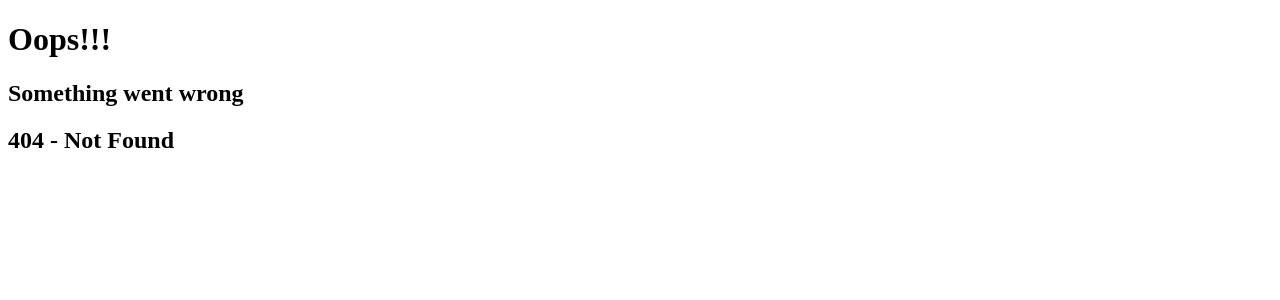
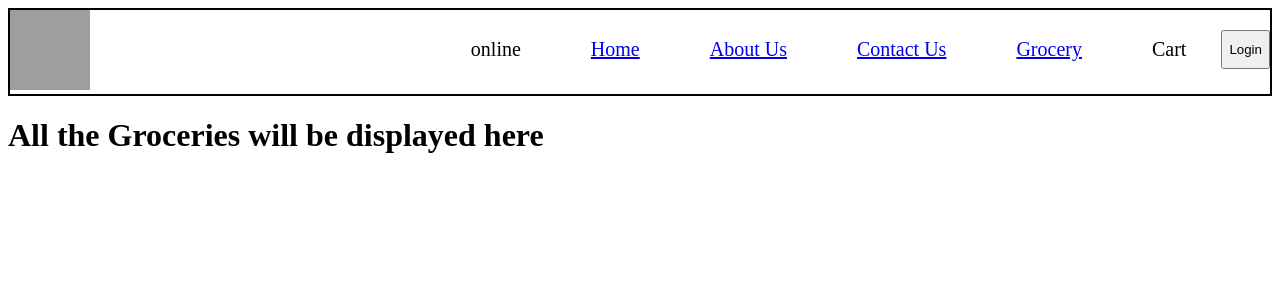
Before and after one commit to ranjith1710/Namaste-React, a React (Vite) app: page /grocery in a window 1280 px wide. Before the commit this address had no page. Shown: the top 300 px of the page. Built offline with nearby package versions, Linux system fonts and the light colour scheme; grey boxes are pictures that could not be loaded.

Commit message:
Episode-09

```diff
--- a/src/App.js
+++ b/src/App.js
@@ -1,5 +1,5 @@
 // importing React and ReactDOM
-import React from "react";
+import React, { Suspense, lazy } from "react";
 import ReactDOM from "react-dom/client";
 import "../style.css";
 import Header from "./components/Header";
@@ -9,6 +9,10 @@ import Contact from "./components/Contact";
 import Error from "./components/Error";
 import RestaurantMenu from "./components/RestaurantMenu";
 import { createBrowserRouter, RouterProvider, Outlet } from "react-router-dom";
+import Shimmer from "./components/Shimmer";
+
+//lazy loading, code splitting, chunking, dynamic bundling, dynamic import, on demand loading
+const Grocery = lazy(() => import("./components/Grocery"));
 
 const App = () => {
   return (
@@ -41,6 +45,14 @@ const router = createBrowserRouter([
         element: <Contact />
       },
       {
+        path: "/grocery",
+        element: (
+          <Suspense fallback={<Shimmer />}>
+            <Grocery />
+          </Suspense>
+        )
+      },
+      {
         path: "/restaurants/:resId",
         element: <RestaurantMenu />
       }
--- a/src/components/Body.js
+++ b/src/components/Body.js
@@ -1,17 +1,22 @@
-import resList from "../utils/mockData";
 import Restaurant from "./Restaurant";
 import { useState, useEffect } from "react";
 import Shimmer from "./Shimmer";
 import { Link } from "react-router-dom";
+import useOnlineStatus from "../utils/useOnlineStatus";
+
 const Body = () => {
   const [listOfRestaurant, setListOfRestaurant] = useState([]);
   const [filteredRestaurant, setFilteredRestaurant] = useState([]);
   const [searchText, setSearchText] = useState("");
+
+  console.log("Body rendered");
   //this will be called only once after the component renders for the first time
   useEffect(() => {
     console.log("use Effect called in body called");
     fetchData();
   }, []);
+
+  console.log("code below use effect");
 
   const fetchData = async () => {
     try {
@@ -30,6 +35,15 @@ const Body = () => {
       console.log(error);
     }
   };
+
+  const onlineStatus = useOnlineStatus();
+
+  console.log("online status fetched");
+  if (onlineStatus === false) {
+    return (
+      <h1>Looks like you are offline. Please check your internet connection</h1>
+    );
+  }
 
   return !listOfRestaurant || listOfRestaurant.length === 0 ? (
     <Shimmer />
--- /dev/null
+++ b/src/components/Grocery.js
@@ -0,0 +1,5 @@
+const Grocery = () => {
+  return <h1>All the Groceries will be displayed here</h1>;
+};
+
+export default Grocery;
--- a/src/components/Header.js
+++ b/src/components/Header.js
@@ -1,9 +1,11 @@
 import { LOGO_URL } from "../utils/constants";
 import { useState } from "react";
 import { Link } from "react-router-dom";
+import useOnlineStatus from "../utils/useOnlineStatus";
 const Header = () => {
   const [btnName, setBtnName] = useState("Login");
   console.log("header rendered");
+  const onlineStatus = useOnlineStatus();
   return (
     <div className="header">
       <div className="logo-container">
@@ -11,6 +13,7 @@ const Header = () => {
       </div>
       <div className="nav-container">
         <ul className="nav-items">
+          <li className="nav-item">{onlineStatus ? "online" : "offline"}</li>
           <li className="nav-item">
             <Link to="/"> Home </Link>
           </li>
@@ -19,6 +22,9 @@ const Header = () => {
           </li>
           <li className="nav-item">
             <Link to="/contact"> Contact Us </Link>
+          </li>
+          <li className="nav-item">
+            <Link to="/grocery"> Grocery </Link>
           </li>
           <li className="nav-item">Cart</li>
           <button
--- a/src/components/RestaurantMenu.js
+++ b/src/components/RestaurantMenu.js
@@ -1,37 +1,29 @@
-import { useEffect, useState } from "react";
-import { MENU_URL } from "../utils/constants";
+import { useState } from "react";
 import { useParams } from "react-router-dom";
 import Shimmer from "./Shimmer";
 import MenuItem from "./MenuItem";
+import useRestaurantMenu from "../utils/useRestaurantMenu";
 
 const RestaurantMenu = () => {
-  const [resInfo, setResInfo] = useState([]);
   const [menuType, setMenuType] = useState("All");
   const [filteredMenu, setFilteredMenu] = useState([]);
-  const [isLoading, setIsLoading] = useState(true);
   const { resId } = useParams();
 
-  useEffect(() => {
-    console.log("use effect in fetch menu called");
-    fetchMenu();
-  }, []);
+  console.log("start");
+  const [resInfo, isLoading, isUpdateFilteredMenu] = useRestaurantMenu(resId);
+  console.log("Res menu " + isLoading);
+  console.log("Is Filtered menu needs to be updated " + isUpdateFilteredMenu);
 
-  const fetchMenu = async () => {
-    try {
-      console.log("fetch menu called");
-      const response = await fetch(MENU_URL + resId);
-      const json = await response.json();
-      const { data } = json;
-      setResInfo(data);
-      const { itemCards } =
-        data?.cards[2]?.groupedCard?.cardGroupMap?.REGULAR?.cards[2]?.card
-          ?.card;
-      setFilteredMenu(itemCards);
-      setIsLoading(false);
-    } catch (error) {
-      console.log(error);
-    }
-  };
+  //Will be used to set menu items to filteredMenu
+  if (isUpdateFilteredMenu) {
+    const { itemCards } =
+      resInfo?.cards[2]?.groupedCard?.cardGroupMap?.REGULAR?.cards[2]?.card
+        ?.card;
+    console.log("assigning values to filtered menu");
+    setFilteredMenu(itemCards);
+  }
+
+  console.log("below filtered menu");
 
   if (isLoading) {
     return <Shimmer />;
@@ -55,6 +47,7 @@ const RestaurantMenu = () => {
     console.log(value);
   };
 
+  console.log("above return");
   return (
     <div className="res-menu">
       <div className="res-data">
--- /dev/null
+++ b/src/utils/useOnlineStatus.js
@@ -0,0 +1,21 @@
+import { useEffect, useState } from "react";
+
+const useOnlineStatus = () => {
+  const [onlineStatus, setOnlineStatus] = useState(true);
+
+  useEffect(() => {
+    window.addEventListener("offline", () => {
+      console.log("offline");
+      setOnlineStatus(false);
+    });
+    window.addEventListener("online", () => {
+      console.log("online");
+      setOnlineStatus(true);
+    });
+  }, []);
+  console.log("below useEffect in online status");
+
+  return onlineStatus;
+};
+
+export default useOnlineStatus;
--- /dev/null
+++ b/src/utils/useRestaurantMenu.js
@@ -0,0 +1,33 @@
+import { useEffect, useState } from "react";
+import { MENU_URL } from "./constants";
+const useRestaurantMenu = resId => {
+  const [resInfo, setResInfo] = useState([]);
+  const [isLoading, setIsLoading] = useState(true);
+  const [isUpdateFilteredMenu, setIsUpdateFilteredMenu] = useState(false);
+
+  useEffect(() => {
+    console.log("use effect in fetch menu called");
+    fetchMenu();
+  }, []);
+
+  const fetchMenu = async () => {
+    try {
+      console.log("fetch menu called");
+      const response = await fetch(MENU_URL + resId);
+      const json = await response.json();
+      const { data } = json;
+      setIsUpdateFilteredMenu(true);
+      setResInfo(data);
+      setIsLoading(false);
+    } catch (error) {
+      console.log(error);
+    }
+  };
+
+  if (isUpdateFilteredMenu) {
+    setIsUpdateFilteredMenu(false);
+  }
+  return [resInfo, isLoading, isUpdateFilteredMenu];
+};
+
+export default useRestaurantMenu;
```
